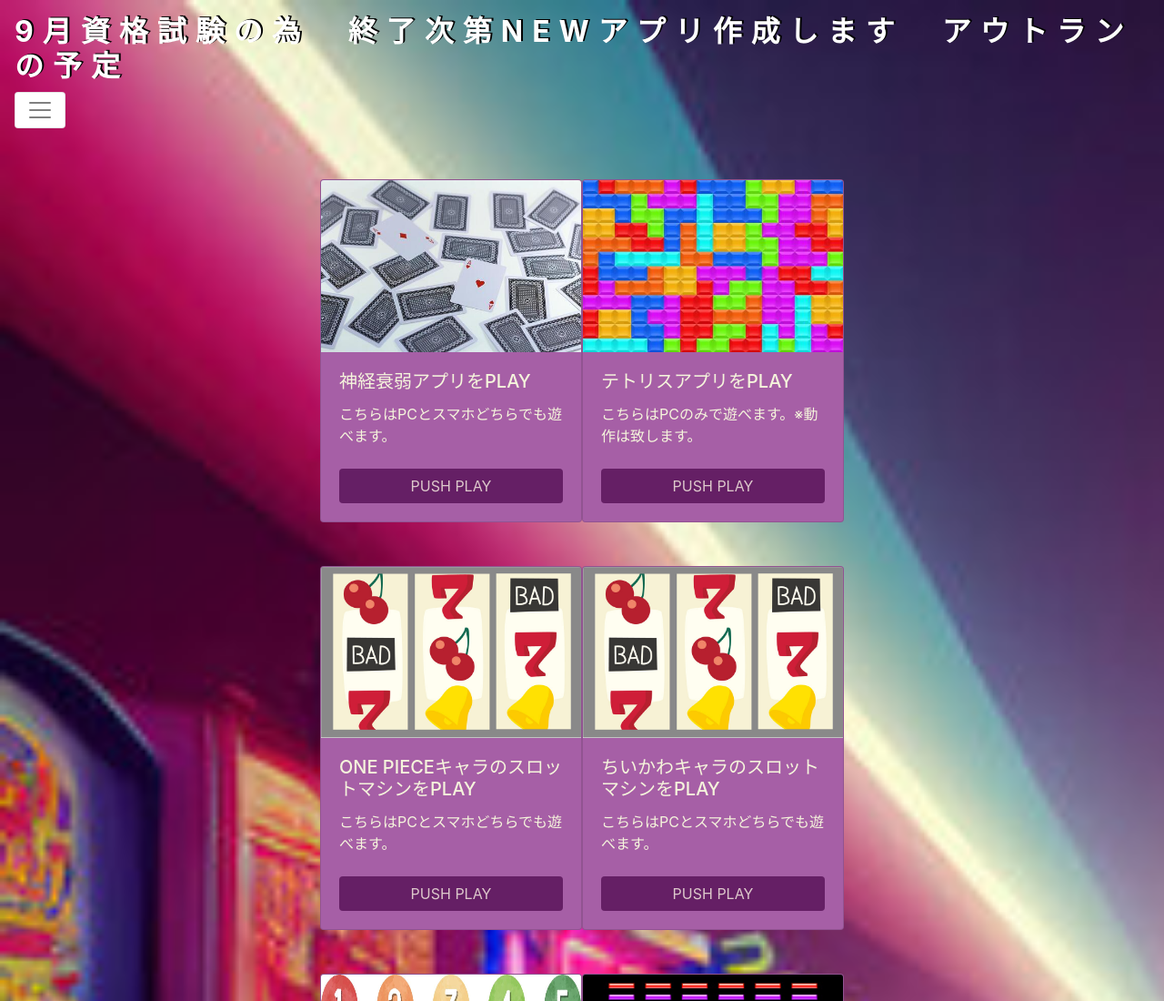
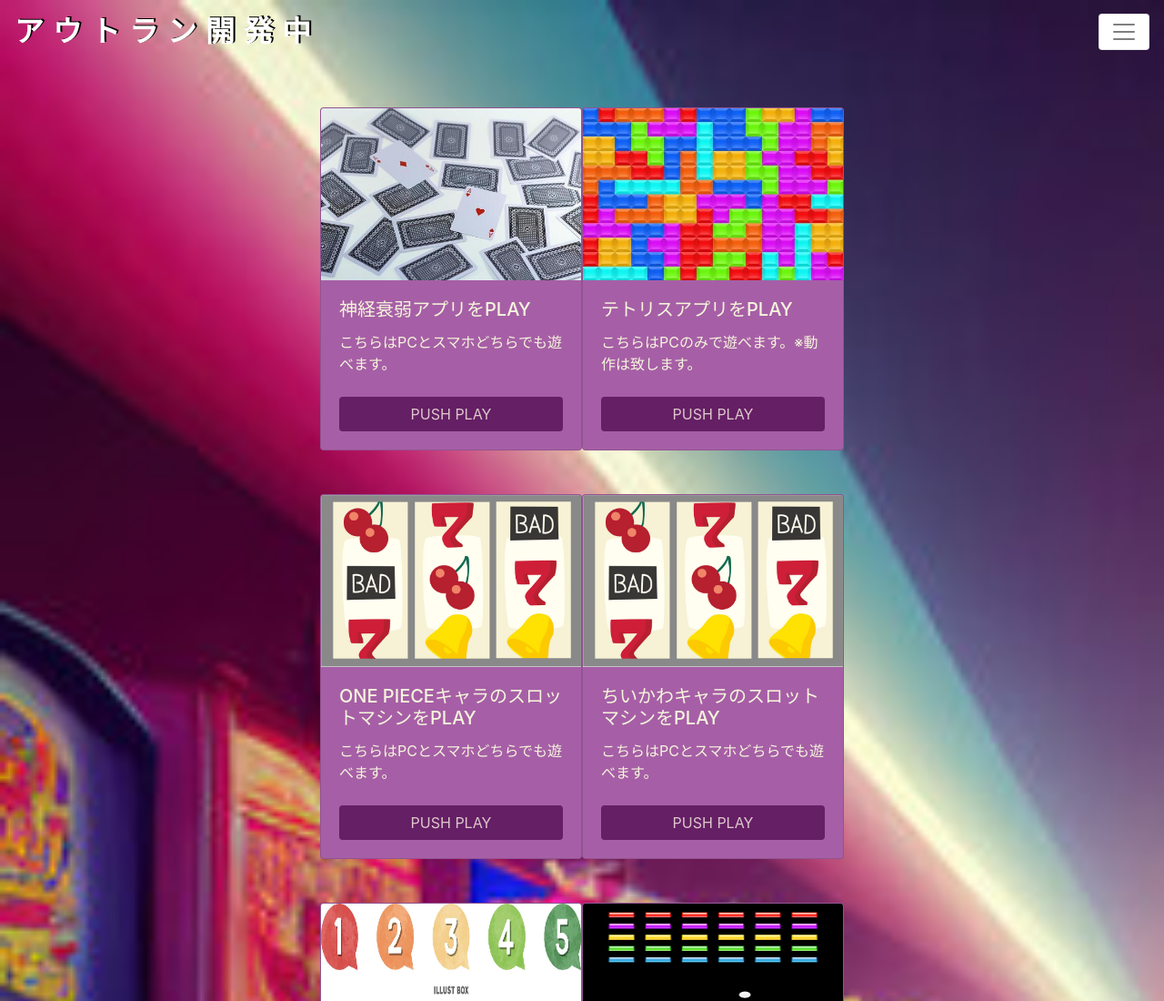
Before and after one commit to kirikiri533/myapplications, a plain HTML site: page index.html in a window 1280 px wide. Shown: the top 1100 px of the page at 91% size. Drawn offline with nearby package versions, Linux system fonts and the light colour scheme.

Commit message:
Update index.html

```diff
--- a/index.html
+++ b/index.html
@@ -10,7 +10,7 @@
 <body>
     <nav class="navbar navbar-sm navbar-light .bg-dark">
         <p class="h2 text-white font-weight-bold pt-2">
-            9月資格試験の為　終了次第NEWアプリ作成します　アウトランの予定
+            アウトラン開発中
         </p>
         <button class="navbar-toggler bg-white" type="button" data-toggle="collapse" data-target="#navbarNav" aria-controls="navbarNav" aria-expanded="false" aria-label="Toggle navigation">
           <span class="navbar-toggler-icon"></span>
```
